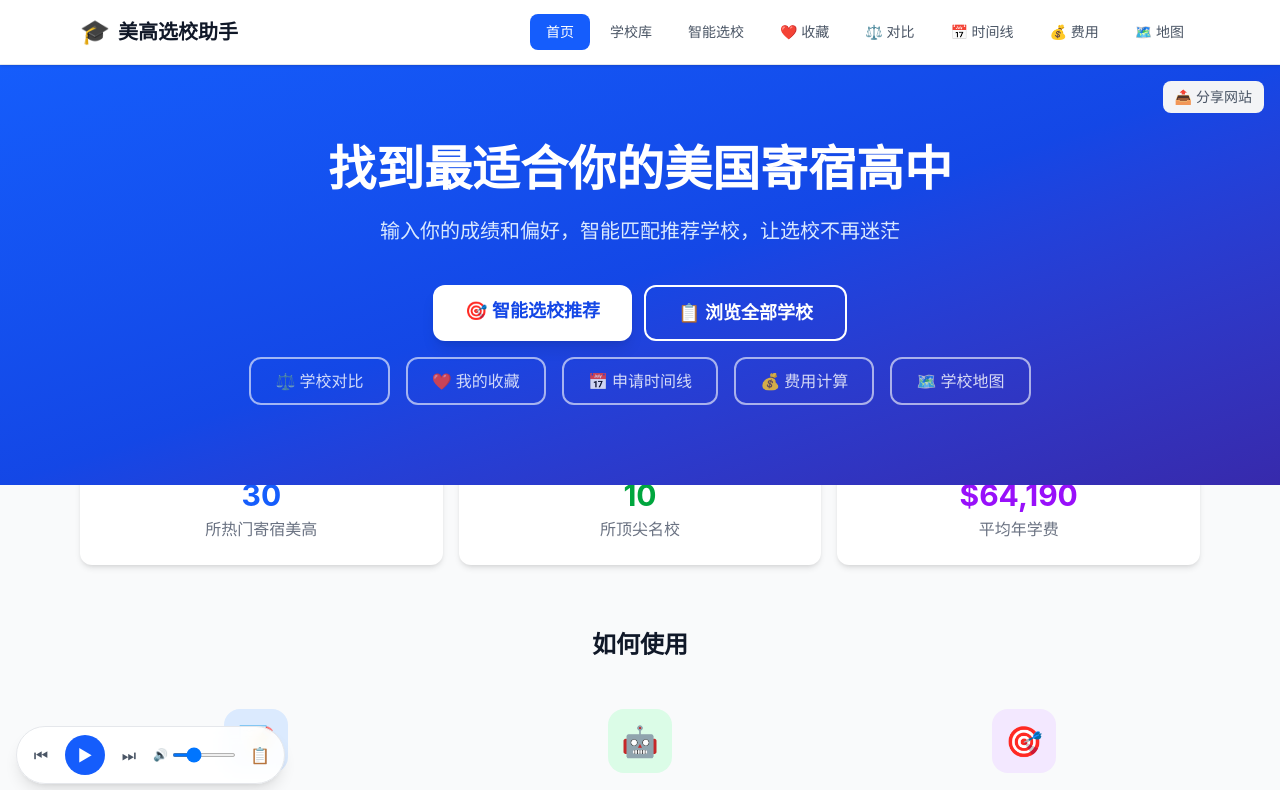
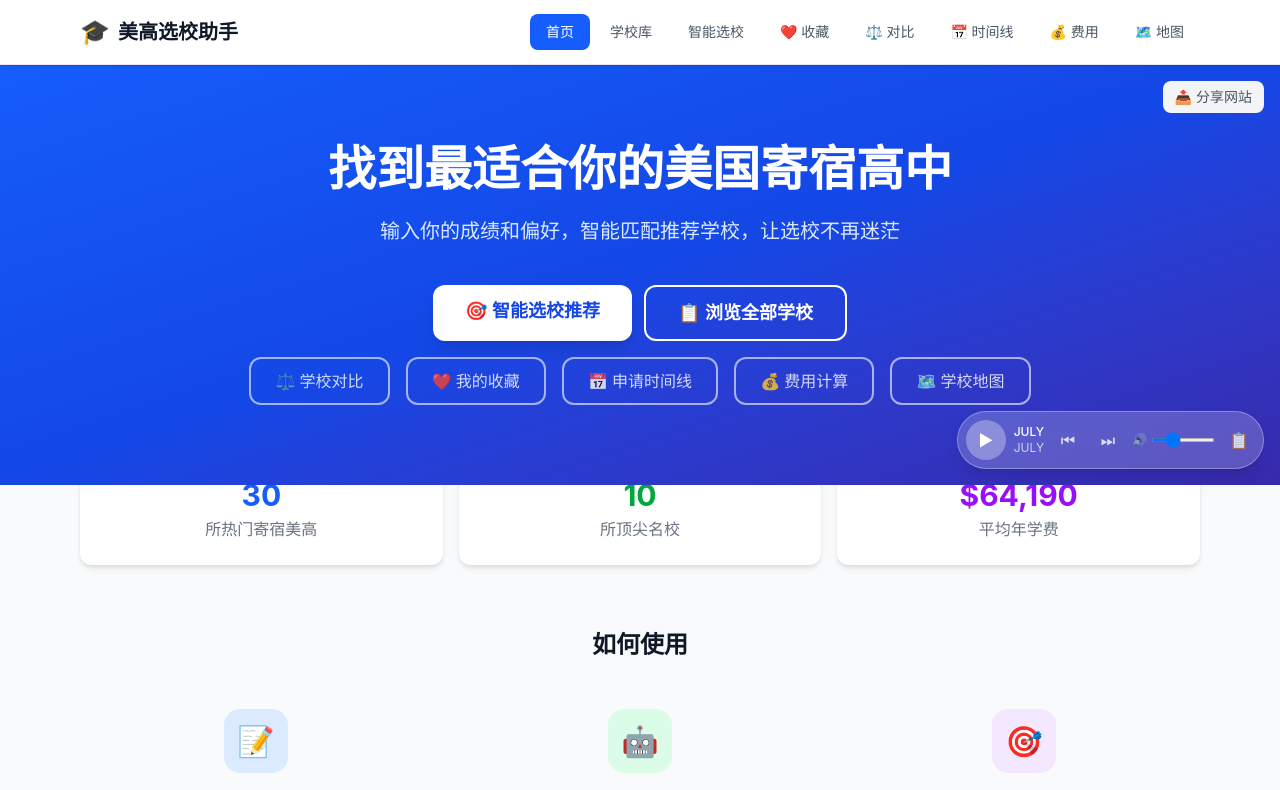
Before and after one commit to Hshyyy/meigao-helper, a React (Vite) app: page / in a window 1280 px wide. Shown: the top 790 px of the page. Built offline with nearby package versions, Linux system fonts and the light colour scheme.

Commit message:
音乐播放器移到首页蓝色背景右下角，显示歌曲信息

```diff
--- a/src/App.tsx
+++ b/src/App.tsx
@@ -1,6 +1,5 @@
 import { useState } from "react";
 import { Outlet, Link, useLocation } from "react-router-dom";
-import MusicPlayer from "./components/MusicPlayer";
 
 const navItems = [
   { path: "/", label: "首页" },
@@ -114,9 +113,6 @@ export default function App() {
           <p className="mt-2">数据仅供参考，请以学校官网为准</p>
         </div>
       </footer>
-
-      {/* 音乐播放器 */}
-      <MusicPlayer />
     </div>
   );
 }
--- a/src/components/MusicPlayer.tsx
+++ b/src/components/MusicPlayer.tsx
@@ -1,12 +1,12 @@
 import { useState, useRef, useEffect } from "react";
 
 const playlist = [
-  { name: "JULY", file: "/music/JULY.FLAC" },
-  { name: "Bad Girl", file: "/music/Bad Girl.FLAC" },
-  { name: "November Rain", file: "/music/November Rain.FLAC" },
-  { name: "The Way I Still Love You", file: "/music/Reynard Silva - The Way I Still Love You.flac" },
-  { name: "ONLY LOOK AT ME", file: "/music/TAEYANG - ONLY LOOK AT ME.flac" },
-  { name: "Work", file: "/music/Drake、Derra、Rihanna - Work (Derra Flip).mp3" },
+  { name: "JULY", artist: "JULY", file: "/music/JULY.FLAC" },
+  { name: "Bad Girl", artist: "Unknown", file: "/music/Bad Girl.FLAC" },
+  { name: "November Rain", artist: "Guns N' Roses", file: "/music/November Rain.FLAC" },
+  { name: "The Way I Still Love You", artist: "Reynard Silva", file: "/music/Reynard Silva - The Way I Still Love You.flac" },
+  { name: "ONLY LOOK AT ME", artist: "TAEYANG", file: "/music/TAEYANG - ONLY LOOK AT ME.flac" },
+  { name: "Work", artist: "Drake ft. Rihanna", file: "/music/Drake、Derra、Rihanna - Work (Derra Flip).mp3" },
 ];
 
 export default function MusicPlayer() {
@@ -26,19 +26,26 @@ export default function MusicPlayer() {
     if (audioRef.current) {
       if (isPlaying) {
         audioRef.current.pause();
+        setIsPlaying(false);
       } else {
-        audioRef.current.play();
+        audioRef.current.play().then(() => {
+          setIsPlaying(true);
+        }).catch(() => {
+          setIsPlaying(false);
+        });
       }
-      setIsPlaying(!isPlaying);
     }
   };
 
   const playTrack = (index: number) => {
     setCurrentTrack(index);
-    setIsPlaying(true);
     if (audioRef.current) {
       audioRef.current.src = playlist[index].file;
-      audioRef.current.play();
+      audioRef.current.play().then(() => {
+        setIsPlaying(true);
+      }).catch(() => {
+        setIsPlaying(false);
+      });
     }
   };
 
@@ -53,38 +60,44 @@ export default function MusicPlayer() {
   };
 
   return (
-    <div className="fixed bottom-4 left-4 z-50">
+    <div className="relative">
       <audio ref={audioRef} src={playlist[currentTrack].file} onEnded={nextTrack} />
 
       {/* 播放器控制 */}
-      <div className="bg-white/90 backdrop-blur-sm rounded-full shadow-lg border border-gray-200 p-2 flex items-center gap-2">
+      <div className="bg-white/20 backdrop-blur-sm rounded-full shadow-lg border border-white/30 p-2 flex items-center gap-2">
+        {/* 播放/暂停 */}
+        <button
+          onClick={togglePlay}
+          className="w-10 h-10 flex items-center justify-center bg-white/30 text-white rounded-full hover:bg-white/50 transition-colors"
+        >
+          {isPlaying ? "⏸" : "▶"}
+        </button>
+
+        {/* 歌曲信息 */}
+        <div className="text-white text-xs max-w-32 truncate">
+          <p className="font-medium">{playlist[currentTrack].name}</p>
+          <p className="opacity-70">{playlist[currentTrack].artist}</p>
+        </div>
+
         {/* 上一首 */}
         <button
           onClick={prevTrack}
-          className="w-8 h-8 flex items-center justify-center text-gray-600 hover:text-blue-600 transition-colors"
+          className="w-8 h-8 flex items-center justify-center text-white/80 hover:text-white transition-colors"
         >
           ⏮
-        </button>
-
-        {/* 播放/暂停 */}
-        <button
-          onClick={togglePlay}
-          className="w-10 h-10 flex items-center justify-center bg-blue-600 text-white rounded-full hover:bg-blue-700 transition-colors"
-        >
-          {isPlaying ? "⏸" : "▶"}
         </button>
 
         {/* 下一首 */}
         <button
           onClick={nextTrack}
-          className="w-8 h-8 flex items-center justify-center text-gray-600 hover:text-blue-600 transition-colors"
+          className="w-8 h-8 flex items-center justify-center text-white/80 hover:text-white transition-colors"
         >
           ⏭
         </button>
 
         {/* 音量 */}
         <div className="flex items-center gap-1">
-          <span className="text-xs text-gray-500">🔊</span>
+          <span className="text-xs text-white/70">🔊</span>
           <input
             type="range"
             min="0"
@@ -99,7 +112,7 @@ export default function MusicPlayer() {
         {/* 歌曲列表 */}
         <button
           onClick={() => setShowList(!showList)}
-          className="w-8 h-8 flex items-center justify-center text-gray-600 hover:text-blue-600 transition-colors"
+          className="w-8 h-8 flex items-center justify-center text-white/80 hover:text-white transition-colors"
         >
           📋
         </button>
@@ -107,7 +120,7 @@ export default function MusicPlayer() {
 
       {/* 歌曲列表 */}
       {showList && (
-        <div className="absolute bottom-16 left-0 bg-white rounded-xl shadow-lg border border-gray-200 p-3 min-w-48">
+        <div className="absolute bottom-16 right-0 bg-white rounded-xl shadow-lg border border-gray-200 p-3 min-w-56">
           <p className="text-xs text-gray-500 mb-2">🎵 播放列表</p>
           {playlist.map((track, index) => (
             <button
@@ -119,7 +132,13 @@ export default function MusicPlayer() {
                   : "hover:bg-gray-50 text-gray-700"
               }`}
             >
-              {index === currentTrack && isPlaying ? "▶ " : ""}{track.name}
+              <div className="flex items-center gap-2">
+                <span>{index === currentTrack && isPlaying ? "▶" : "🎵"}</span>
+                <div>
+                  <p className="font-medium">{track.name}</p>
+                  <p className="text-xs text-gray-400">{track.artist}</p>
+                </div>
+              </div>
             </button>
           ))}
         </div>
--- a/src/pages/Home.tsx
+++ b/src/pages/Home.tsx
@@ -2,6 +2,7 @@ import { Link } from "react-router-dom";
 import { Helmet } from "react-helmet-async";
 import { schools } from "../data/schools";
 import ShareButton from "../components/ShareButton";
+import MusicPlayer from "../components/MusicPlayer";
 
 export default function Home() {
   const stats = {
@@ -23,6 +24,9 @@ export default function Home() {
       <section className="bg-gradient-to-br from-blue-600 via-blue-700 to-indigo-800 text-white relative">
         <div className="absolute top-4 right-4 z-10">
           <ShareButton url={window.location.origin} label="分享网站" />
+        </div>
+        <div className="absolute bottom-4 right-4 z-10">
+          <MusicPlayer />
         </div>
         <div className="max-w-6xl mx-auto px-4 py-20 text-center">
           <h1 className="text-4xl md:text-5xl font-bold mb-6">
```
